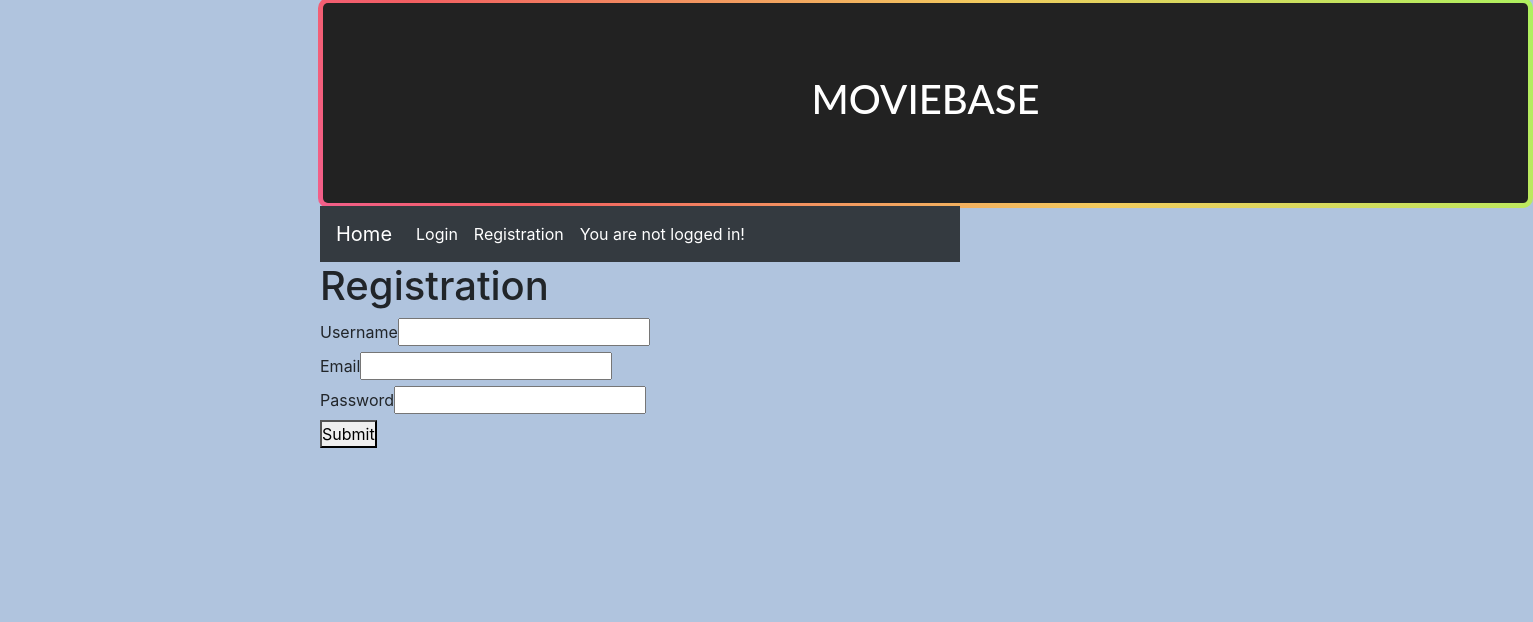
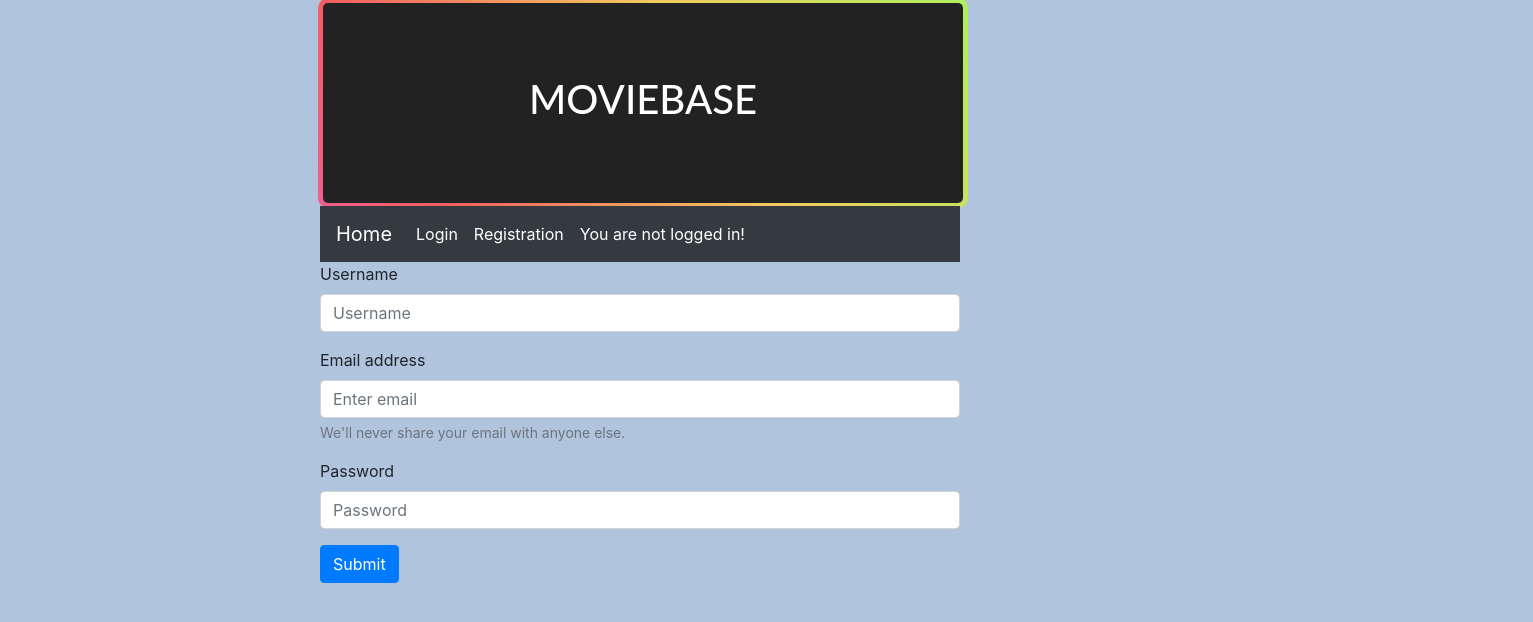
Before and after one commit to belbanas/omdb-szamitosok, a React (Create React App) app: page /register in a window 1280 px wide. Shown: the top 622 px of the page, 1533 px wide, since content can reach past the window. Built offline with nearby package versions, Linux system fonts and the light colour scheme.

Commit message:
review added

```diff
--- a/src/components/AddMovie.js
+++ b/src/components/AddMovie.js
@@ -4,6 +4,7 @@ import styled from 'styled-components';
 import axios from 'axios';
 import Modal from 'react-bootstrap/Modal';
 import Form from 'react-bootstrap/Form';
+import ReviewList from './ReviewList';
 
 const Button = styled.button`
 	padding: 0.5rem;
@@ -135,7 +136,9 @@ const AddMovie = (props) => {
 					<Modal.Header closeButton>
 						<Modal.Title>Reviews</Modal.Title>
 					</Modal.Header>
-					<Modal.Body>Zsamo</Modal.Body>
+					<Modal.Body>
+						<ReviewList imdb_id={props.movie.imdbID} />
+					</Modal.Body>
 				</Modal>
 			</React.Fragment>
 		);
--- a/src/components/Login.js
+++ b/src/components/Login.js
@@ -1,9 +1,11 @@
-import React, { useState } from "react";
-import axios from "axios";
+import React, { useState } from 'react';
+import axios from 'axios';
+import Form from 'react-bootstrap/Form';
+import Button from 'react-bootstrap/Button';
 
 const Login = (params) => {
-    const [userEmail, setEmail] = useState("");
-    const [userPassword, setPassword] = useState("");
+	const [userEmail, setEmail] = useState('');
+	const [userPassword, setPassword] = useState('');
 
 	const handleEmailChange = (event) => {
 		setEmail(event.target.value);
@@ -16,15 +18,15 @@ const Login = (params) => {
 	const handleLogin = (event) => {
 		event.preventDefault();
 		axios
-            .post("http://127.0.0.1:8000/api/login", {
+			.post('http://127.0.0.1:8000/api/login', {
 				email: userEmail,
 				password: userPassword,
 			})
 			.then((response) => {
 				console.log(response);
-                sessionStorage.setItem("token", response.data.token);
-                sessionStorage.setItem("username", response.data.user.name);
-                window.location.href = "/";
+				sessionStorage.setItem('token', response.data.token);
+				sessionStorage.setItem('username', response.data.user.name);
+				window.location.href = '/';
 			})
 			.catch(function (error) {
 				alert(error);
@@ -32,22 +34,31 @@ const Login = (params) => {
 	};
 
 	return (
-        <div>
-            <h1>Login</h1>
-            <form onSubmit={handleLogin}>
-                <label for="email">Email</label>
-                <input type="email" id="email" onChange={handleEmailChange} />
-                <br />
-                <label for="password">Password</label>
-                <input
-                    type="password"
-                    id="password"
+		<Form onSubmit={handleLogin}>
+			<Form.Group controlId='formBasicEmail'>
+				<Form.Label>Email address</Form.Label>
+				<Form.Control
+					onChange={handleEmailChange}
+					type='email'
+					placeholder='Enter email'
+				/>
+				<Form.Text className='text-muted'>
+					We'll never share your email with anyone else.
+				</Form.Text>
+			</Form.Group>
+
+			<Form.Group controlId='formBasicPassword'>
+				<Form.Label>Password</Form.Label>
+				<Form.Control
 					onChange={handlePasswordChange}
+					type='password'
+					placeholder='Password'
 				/>
-                <br />
-                <button type="submit">Submit</button>
-            </form>
-        </div>
+			</Form.Group>
+			<Button variant='primary' type='submit'>
+				Submit
+			</Button>
+		</Form>
 	);
 };
 
--- a/src/components/Register.js
+++ b/src/components/Register.js
@@ -1,10 +1,12 @@
-import React, { useState } from "react";
-import axios from "axios";
+import React, { useState } from 'react';
+import axios from 'axios';
+import Form from 'react-bootstrap/Form';
+import Button from 'react-bootstrap/Button';
 
 const Register = (params) => {
-    const [userEmail, setEmail] = useState("");
-    const [userName, setName] = useState("");
-    const [userPassword, setPassword] = useState("");
+	const [userEmail, setEmail] = useState('');
+	const [userName, setName] = useState('');
+	const [userPassword, setPassword] = useState('');
 
 	const handleEmailChange = (event) => {
 		setEmail(event.target.value);
@@ -21,14 +23,14 @@ const Register = (params) => {
 	const handleRegistration = (event) => {
 		event.preventDefault();
 		axios
-            .post("http://127.0.0.1:8000/api/registration", {
+			.post('http://127.0.0.1:8000/api/registration', {
 				name: userName,
 				email: userEmail,
 				password: userPassword,
 			})
 			.then((response) => {
 				console.log(response);
-                window.location.href = "/";
+				window.location.href = '/';
 			})
 			.catch(function (error) {
 				alert(error);
@@ -36,25 +38,39 @@ const Register = (params) => {
 	};
 
 	return (
-        <div>
-            <h1>Registration</h1>
-            <form onSubmit={handleRegistration}>
-                <label for="name">Username</label>
-                <input type="text" id="name" onChange={handleNameChange} />
-                <br />
-                <label for="email">Email</label>
-                <input type="email" id="email" onChange={handleEmailChange} />
-                <br />
-                <label for="password">Password</label>
-                <input
-                    type="password"
-                    id="password"
+		<Form onSubmit={handleRegistration}>
+			<Form.Group controlId='formBasicEmail'>
+				<Form.Label>Username</Form.Label>
+				<Form.Control
+					onChange={handleNameChange}
+					type='text'
+					placeholder='Username'
+				/>
+			</Form.Group>
+			<Form.Group controlId='formBasicEmail'>
+				<Form.Label>Email address</Form.Label>
+				<Form.Control
+					onChange={handleEmailChange}
+					type='email'
+					placeholder='Enter email'
+				/>
+				<Form.Text className='text-muted'>
+					We'll never share your email with anyone else.
+				</Form.Text>
+			</Form.Group>
+
+			<Form.Group controlId='formBasicPassword'>
+				<Form.Label>Password</Form.Label>
+				<Form.Control
 					onChange={handlePasswordChange}
+					type='password'
+					placeholder='Password'
 				/>
-                <br />
-                <button type="submit">Submit</button>
-            </form>
-        </div>
+			</Form.Group>
+			<Button variant='primary' type='submit'>
+				Submit
+			</Button>
+		</Form>
 	);
 };
 
--- /dev/null
+++ b/src/components/ReviewList.js
@@ -0,0 +1,46 @@
+import React, { useState, useEffect } from 'react';
+import axios from 'axios';
+import { Table } from 'react-bootstrap';
+
+const ReviewList = (props) => {
+	const [reviews, setReviews] = useState([]);
+
+	useEffect(() => {
+		axios
+			.get('http://127.0.0.1:8000/api/reviews?imdb_id=' + props.imdb_id)
+			.then((response) => {
+				setReviews(response.data.reviews);
+			});
+	}, [props.imdb_id]);
+
+	const getReviews = () => {
+		if (reviews.length >= 0) {
+			return reviews.map((item) => (
+				<tr key={item.id}>
+					<td>{item.username}</td>
+					<td>{item.review}</td>
+					<td>{item.rating}</td>
+				</tr>
+			));
+		} else {
+			return <h1>Nincs</h1>;
+		}
+	};
+
+	return (
+		<React.Fragment>
+			<Table>
+				<thead>
+					<tr>
+						<th>User</th>
+						<th>Review</th>
+						<th>Rating</th>
+					</tr>
+				</thead>
+				<tbody>{getReviews()}</tbody>
+			</Table>
+		</React.Fragment>
+	);
+};
+
+export default ReviewList;
--- a/src/components/layouts/Header.js
+++ b/src/components/layouts/Header.js
@@ -18,7 +18,7 @@ const Title = styled.div`
 	display: flex;
 	justify-content: center;
 	align-items: center;
-	width: 1205px;
+	width: 100%;
 	height: 200px;
 	font-family: Lato, sans-serif;
 	font-size: 2.5rem;
```
Lines whose indentation alone changed are shown as unchanged.
